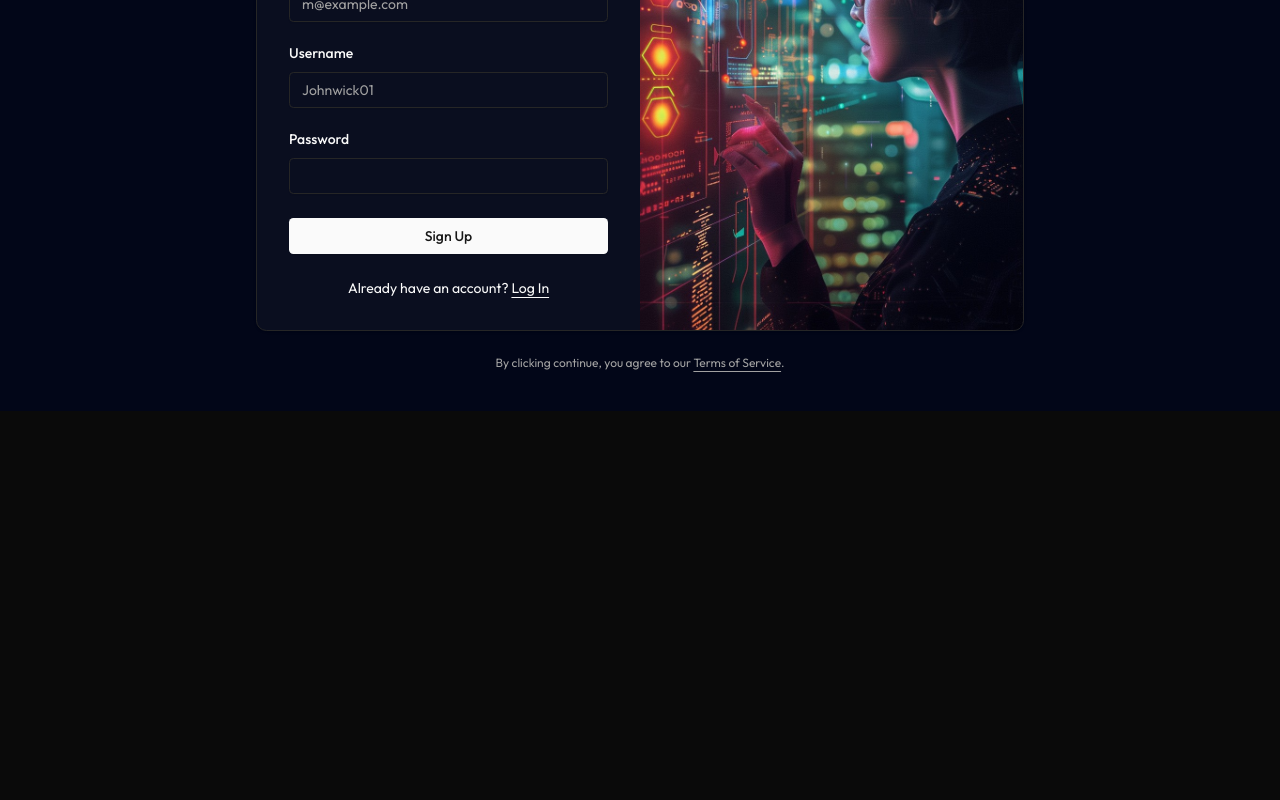
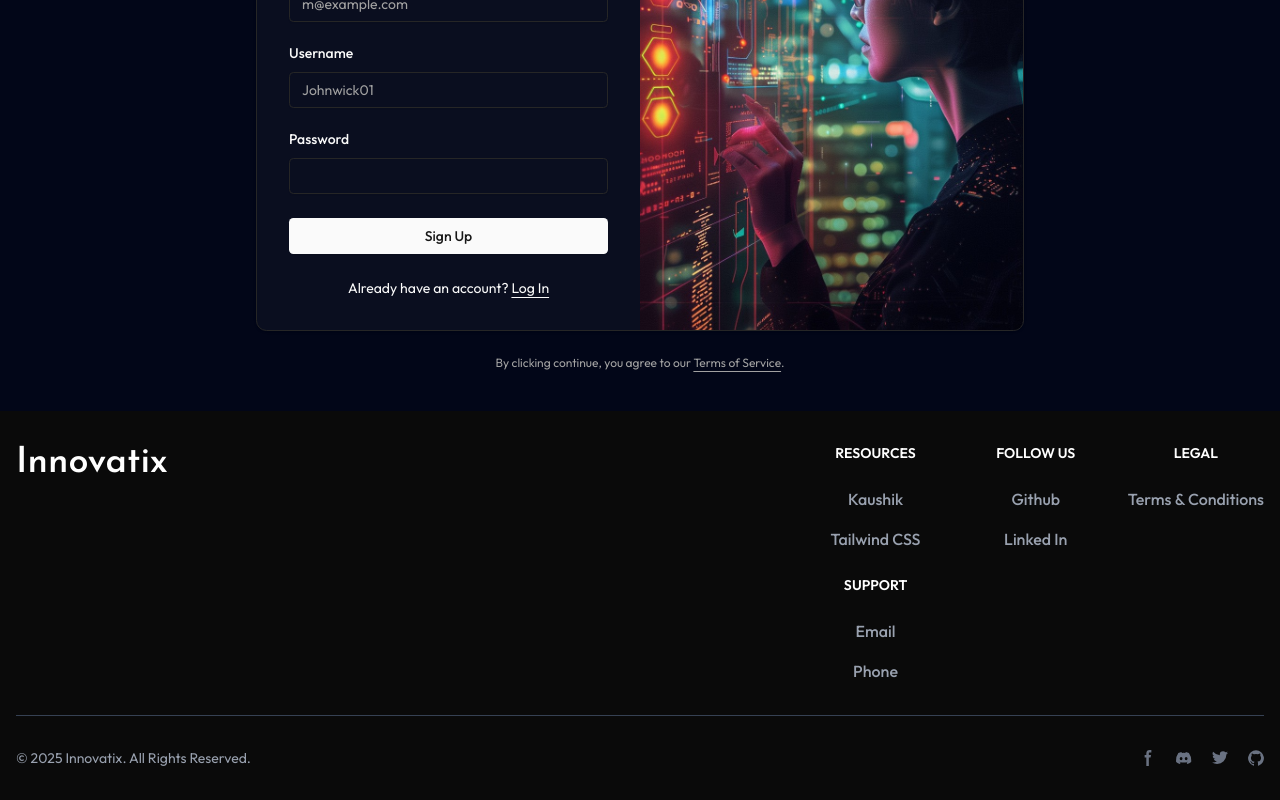
Before and after one commit to kaushiksarkaralt/innovatix, a React (Vite) app in the folder frontend/: page /signup in a window 1280 px wide. Shown: the part 421-1221 px from the top of the page. Before the commit the page ends 832 px from the top, so only its background shows below. Built offline with nearby package versions, Linux system fonts and the light colour scheme.

Commit message:
feat: add Footer component to App and implement footer layout with links and resources

```diff
--- a/frontend/src/App.tsx
+++ b/frontend/src/App.tsx
@@ -3,6 +3,7 @@ import Home from "./pages/Home.tsx";
 import Navbar from "./components/navbar.tsx";
 import Login from "./pages/Login.tsx";
 import Signup from "./pages/Signup.tsx";
+import Footer from "./components/footer.tsx";
 
 const App = () => {
   return (
@@ -14,6 +15,7 @@ const App = () => {
           <Route path="/login" element={<Login />} />
           <Route path="/signup" element={<Signup />} />
         </Routes>
+        <Footer />
       </BrowserRouter>
     </>
   );
--- /dev/null
+++ b/frontend/src/components/footer.tsx
@@ -0,0 +1,192 @@
+const Footer = () => {
+  return (
+    <footer>
+      <div className="mx-auto w-full max-w-screen-xl p-4 py-6 lg:py-8">
+        <div className="md:flex md:justify-between">
+          <div className="mb-6 md:mb-0">
+            <a
+              href="https://kaushiksarkar.me/"
+              className="block items-center"
+            >
+              <div className="self-center text-center font-semibold whitespace-nowrap font-josefins dark:text-white text-4xl">
+                Innovatix
+              </div>
+            </a>
+          </div>
+          <div className="grid grid-cols-2 gap-8 sm:gap-6 sm:grid-cols-3 text-center">
+            <div>
+              <h2 className="mb-6 text-sm font-semibold text-gray-900 uppercase dark:text-white">
+                Resources
+              </h2>
+              <ul className="text-gray-500 dark:text-gray-400 font-medium">
+                <li className="mb-4">
+                  <a
+                    href="https://kaushiksarkar.me/"
+                    className="hover:underline"
+                  >
+                    Kaushik
+                  </a>
+                </li>
+                <li>
+                  <a
+                    href="https://tailwindcss.com/"
+                    className="hover:underline"
+                  >
+                    Tailwind CSS
+                  </a>
+                </li>
+              </ul>
+            </div>
+            <div>
+              <h2 className="mb-6 text-sm font-semibold text-gray-900 uppercase dark:text-white">
+                Follow us
+              </h2>
+              <ul className="text-gray-500 dark:text-gray-400 font-medium">
+                <li className="mb-4">
+                  <a
+                    href="https://github.com/24kaushik"
+                    className="hover:underline "
+                  >
+                    Github
+                  </a>
+                </li>
+                <li>
+                  <a
+                    href="https://www.linkedin.com/in/kaushik-sarkar-9b278b244"
+                    className="hover:underline"
+                  >
+                    Linked In
+                  </a>
+                </li>
+              </ul>
+            </div>
+            <div>
+              <h2 className="mb-6 text-sm font-semibold text-gray-900 uppercase dark:text-white">
+                Legal
+              </h2>
+              <ul className="text-gray-500 dark:text-gray-400 font-medium">
+                <li>
+                  <a
+                    href="https://github.com/24kaushik/innovatix/blob/main/terms-of-service.md"
+                    className="hover:underline"
+                  >
+                    Terms &amp; Conditions
+                  </a>
+                </li>
+              </ul>
+            </div>
+            <div>
+              <h2 className="mb-6 text-sm font-semibold text-gray-900 uppercase dark:text-white">
+                Support
+              </h2>
+              <ul className="text-gray-500 dark:text-gray-400 font-medium">
+              <li className="mb-4">
+                  <a
+                    href="mailto:kaushik.s.contact@gmail.com"
+                    className="hover:underline "
+                  >
+                    Email
+                  </a>
+                </li>
+                <li>
+                  <a
+                    href="#"
+                    className="hover:underline"
+                  >
+                    Phone
+                  </a>
+                </li>
+              </ul>
+            </div>
+          </div>
+        </div>
+        <hr className="my-6 border-gray-200 sm:mx-auto dark:border-gray-700 lg:my-8" />
+        <div className="block sm:flex sm:items-center sm:justify-between">
+          <div className="text-sm text-gray-500 text-center dark:text-gray-400">
+            © 2025{" "}
+            <a href="https://kaushiksarkar.me/" className="hover:underline">
+              Innovatix
+            </a>
+            . All Rights Reserved.
+          </div>
+          <div className="flex mt-4 sm:mt-0 justify-center">
+            <a
+              href="#"
+              className="text-gray-500 hover:text-gray-900 dark:hover:text-white"
+            >
+              <svg
+                className="w-4 h-4"
+                aria-hidden="true"
+                xmlns="http://www.w3.org/2000/svg"
+                fill="currentColor"
+                viewBox="0 0 8 19"
+              >
+                <path
+                  fillRule="evenodd"
+                  d="M6.135 3H8V0H6.135a4.147 4.147 0 0 0-4.142 4.142V6H0v3h2v9.938h3V9h2.021l.592-3H5V3.591A.6.6 0 0 1 5.592 3h.543Z"
+                  clipRule="evenodd"
+                />
+              </svg>
+              <span className="sr-only">Facebook page</span>
+            </a>
+            <a
+              href="#"
+              className="text-gray-500 hover:text-gray-900 dark:hover:text-white ms-5"
+            >
+              <svg
+                className="w-4 h-4"
+                aria-hidden="true"
+                xmlns="http://www.w3.org/2000/svg"
+                fill="currentColor"
+                viewBox="0 0 21 16"
+              >
+                <path d="M16.942 1.556a16.3 16.3 0 0 0-4.126-1.3 12.04 12.04 0 0 0-.529 1.1 15.175 15.175 0 0 0-4.573 0 11.585 11.585 0 0 0-.535-1.1 16.274 16.274 0 0 0-4.129 1.3A17.392 17.392 0 0 0 .182 13.218a15.785 15.785 0 0 0 4.963 2.521c.41-.564.773-1.16 1.084-1.785a10.63 10.63 0 0 1-1.706-.83c.143-.106.283-.217.418-.33a11.664 11.664 0 0 0 10.118 0c.137.113.277.224.418.33-.544.328-1.116.606-1.71.832a12.52 12.52 0 0 0 1.084 1.785 16.46 16.46 0 0 0 5.064-2.595 17.286 17.286 0 0 0-2.973-11.59ZM6.678 10.813a1.941 1.941 0 0 1-1.8-2.045 1.93 1.93 0 0 1 1.8-2.047 1.919 1.919 0 0 1 1.8 2.047 1.93 1.93 0 0 1-1.8 2.045Zm6.644 0a1.94 1.94 0 0 1-1.8-2.045 1.93 1.93 0 0 1 1.8-2.047 1.918 1.918 0 0 1 1.8 2.047 1.93 1.93 0 0 1-1.8 2.045Z" />
+              </svg>
+              <span className="sr-only">Discord community</span>
+            </a>
+            <a
+              href="#"
+              className="text-gray-500 hover:text-gray-900 dark:hover:text-white ms-5"
+            >
+              <svg
+                className="w-4 h-4"
+                aria-hidden="true"
+                xmlns="http://www.w3.org/2000/svg"
+                fill="currentColor"
+                viewBox="0 0 20 17"
+              >
+                <path
+                  fillRule="evenodd"
+                  d="M20 1.892a8.178 8.178 0 0 1-2.355.635 4.074 4.074 0 0 0 1.8-2.235 8.344 8.344 0 0 1-2.605.98A4.13 4.13 0 0 0 13.85 0a4.068 4.068 0 0 0-4.1 4.038 4 4 0 0 0 .105.919A11.705 11.705 0 0 1 1.4.734a4.006 4.006 0 0 0 1.268 5.392 4.165 4.165 0 0 1-1.859-.5v.05A4.057 4.057 0 0 0 4.1 9.635a4.19 4.19 0 0 1-1.856.07 4.108 4.108 0 0 0 3.831 2.807A8.36 8.36 0 0 1 0 14.184 11.732 11.732 0 0 0 6.291 16 11.502 11.502 0 0 0 17.964 4.5c0-.177 0-.35-.012-.523A8.143 8.143 0 0 0 20 1.892Z"
+                  clipRule="evenodd"
+                />
+              </svg>
+              <span className="sr-only">Twitter page</span>
+            </a>
+            <a
+              href="#"
+              className="text-gray-500 hover:text-gray-900 dark:hover:text-white ms-5"
+            >
+              <svg
+                className="w-4 h-4"
+                aria-hidden="true"
+                xmlns="http://www.w3.org/2000/svg"
+                fill="currentColor"
+                viewBox="0 0 20 20"
+              >
+                <path
+                  fillRule="evenodd"
+                  d="M10 .333A9.911 9.911 0 0 0 6.866 19.65c.5.092.678-.215.678-.477 0-.237-.01-1.017-.014-1.845-2.757.6-3.338-1.169-3.338-1.169a2.627 2.627 0 0 0-1.1-1.451c-.9-.615.07-.6.07-.6a2.084 2.084 0 0 1 1.518 1.021 2.11 2.11 0 0 0 2.884.823c.044-.503.268-.973.63-1.325-2.2-.25-4.516-1.1-4.516-4.9A3.832 3.832 0 0 1 4.7 7.068a3.56 3.56 0 0 1 .095-2.623s.832-.266 2.726 1.016a9.409 9.409 0 0 1 4.962 0c1.89-1.282 2.717-1.016 2.717-1.016.366.83.402 1.768.1 2.623a3.827 3.827 0 0 1 1.02 2.659c0 3.807-2.319 4.644-4.525 4.889a2.366 2.366 0 0 1 .673 1.834c0 1.326-.012 2.394-.012 2.72 0 .263.18.572.681.475A9.911 9.911 0 0 0 10 .333Z"
+                  clipRule="evenodd"
+                />
+              </svg>
+              <span className="sr-only">GitHub account</span>
+            </a>
+          </div>
+        </div>
+      </div>
+    </footer>
+  );
+};
+
+export default Footer;
```
